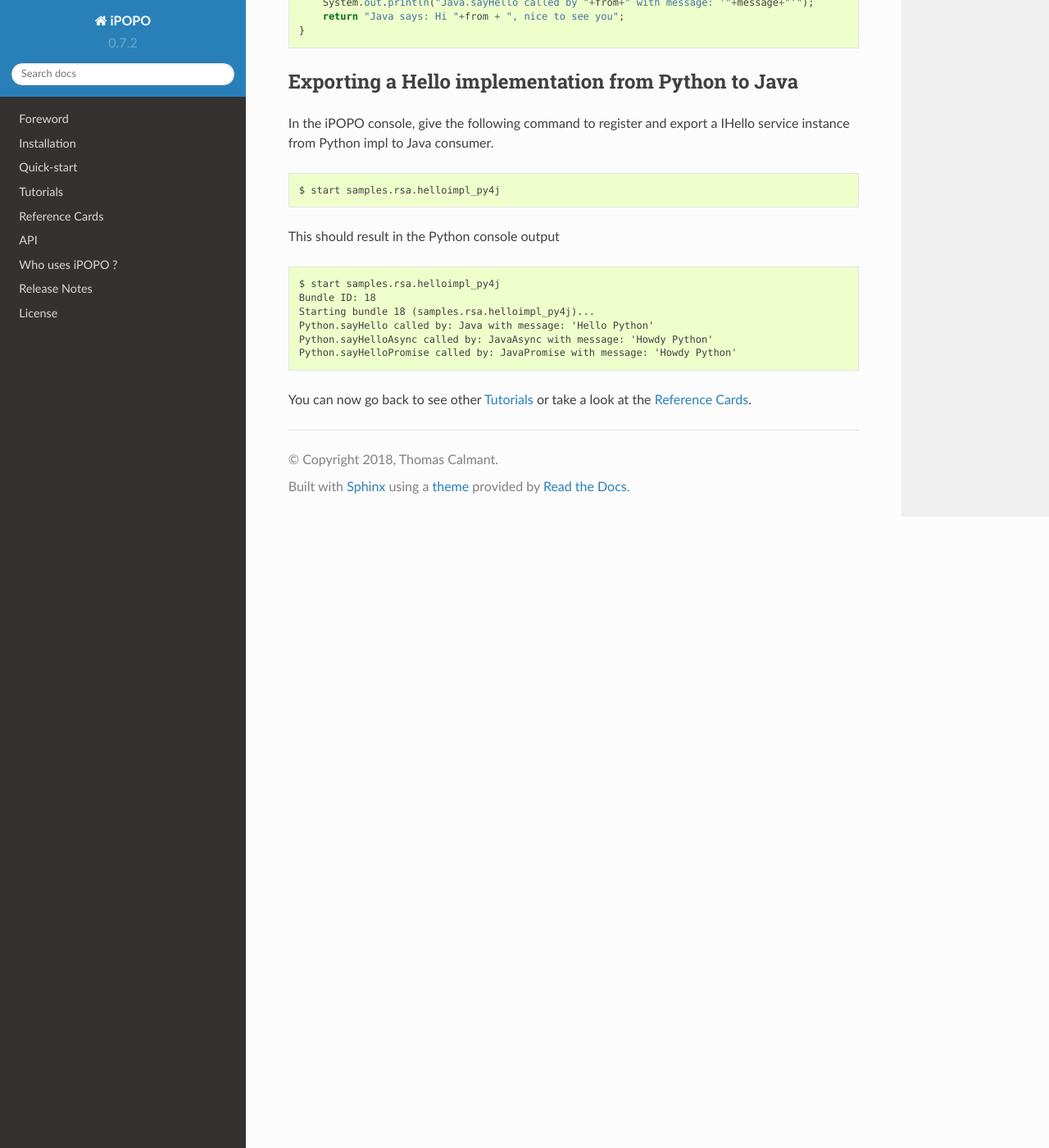
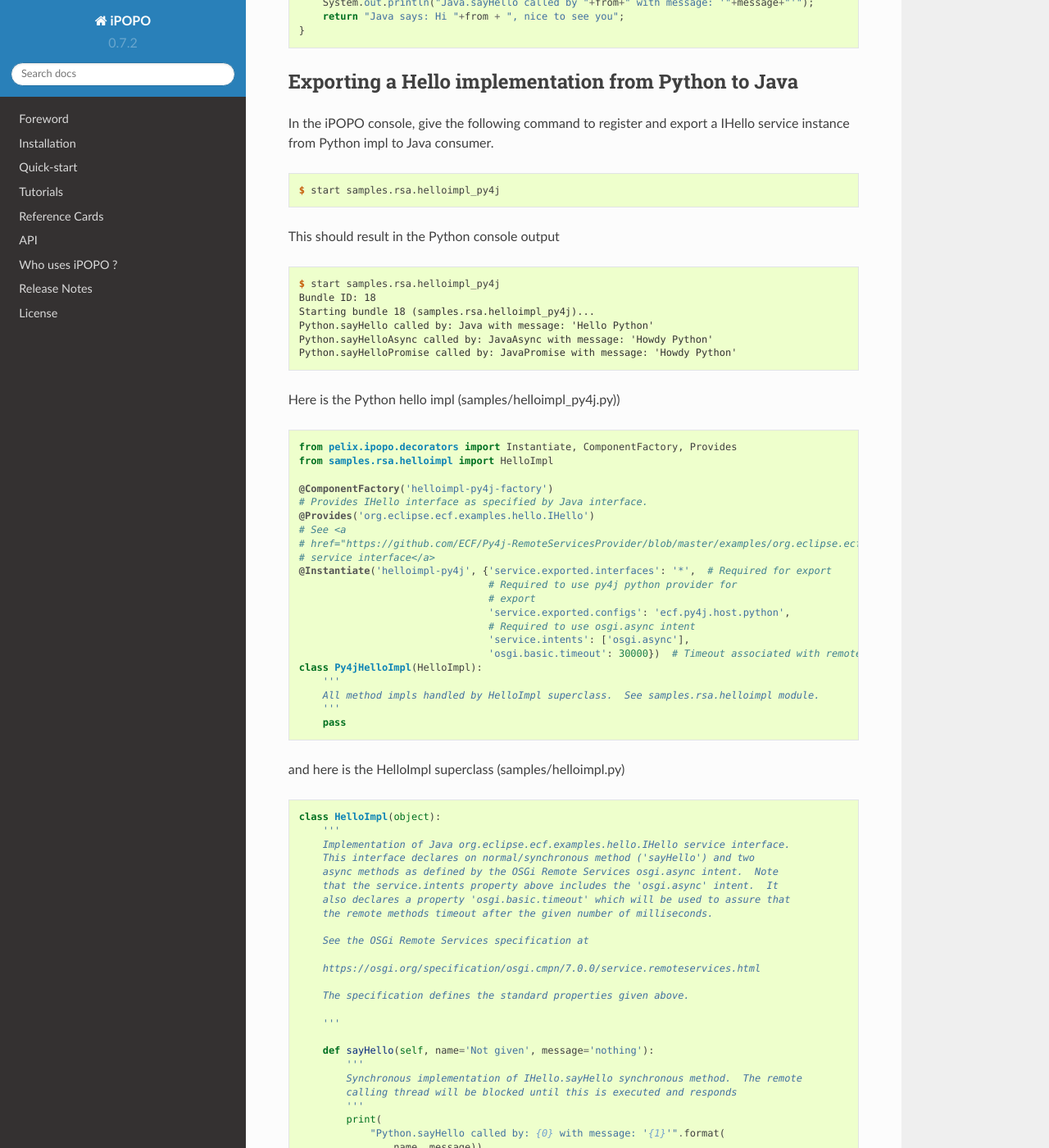
Before and after one commit to tcalmant/ipopo, a Sphinx documentation site: the page built from docs/tutorials/rsa_pythonjava.rst, in a window 1280 px wide and 1400 px high, scrolled down 3680 px. Shown: the whole window at 82% size. Built offline with Sphinx 7.4.7 and the Read the Docs theme 2.0.0, drawn with Linux system fonts in a browser that asks for light colours; pages that are not in the unit, such as notebooks, are missing from menus; some of the changed text lies outside the part shown.

Commit message:
Markup fix

```diff
--- a/docs/tutorials/rsa_pythonjava.rst
+++ b/docs/tutorials/rsa_pythonjava.rst
@@ -28,19 +28,19 @@
 
 In the ipopo home directory, start the top-level script for this sample:
 
-.. code-block:: none
+.. code-block:: console
 
     $ samples/run_rsa_py4java.py
 
 or
 
-.. code-block:: none
+.. code-block:: console
 
     $ python samples/run_rsa_py4java.py
 
 This should produce output to the Python std out like the following:
 
-.. code-block:: none
+.. code-block:: console
 
     ** Pelix Shell prompt **
     Python IHello service consumer received sync response: Java says: Hi PythonSync, nice to see you
@@ -116,7 +116,7 @@
 
 The print in the code above is responsible for the console output
 
-.. code-block:: none
+.. code-block:: console
 
     Python IHello service consumer received sync response: Java says: Hi PythonSync, nice to see you
 
@@ -134,7 +134,7 @@
 
 The print is responsible for the console output
 
-.. code-block:: none
+.. code-block:: console
 
     done with sayHelloAsync method
 
@@ -152,7 +152,7 @@
 
 Resulting in the console output
 
-.. code-block:: none
+.. code-block:: console
 
     done with sayHelloPromise method
 
@@ -160,7 +160,7 @@
 statement   Once the remote (Java) call is completed, the lambda expression callback is executed via Future.add_done_callback.
 This results in the output ordering of:
 
-.. code-block:: none
+.. code-block:: console
 
     Python IHello service consumer received sync response: Java says: Hi PythonSync, nice to see you
     done with sayHelloAsync method
@@ -172,7 +172,7 @@
 
 Note that at the same time as the Python-side console output above, in the Java console this will appear:
 
-.. code-block:: none
+.. code-block:: console
 
     Java.sayHello called by PythonSync with message: 'Hello Java'
     Java.sayHelloAsync called by PythonAsync with message: 'Hello Java'
@@ -193,13 +193,13 @@
 In the iPOPO console, give the following command to register and export a
 IHello service instance from Python impl to Java consumer.
 
-.. code-block:: none
+.. code-block:: console
 
     $ start samples.rsa.helloimpl_py4j
 
 This should result in the Python console output
 
-.. code-block:: none
+.. code-block:: console
 
     $ start samples.rsa.helloimpl_py4j
     Bundle ID: 18
@@ -208,5 +208,90 @@
     Python.sayHelloAsync called by: JavaAsync with message: 'Howdy Python'
     Python.sayHelloPromise called by: JavaPromise with message: 'Howdy Python'
 
+Here is the Python hello impl (samples/helloimpl_py4j.py))
+
+.. code-block:: python
+
+	from pelix.ipopo.decorators import Instantiate, ComponentFactory, Provides
+	from samples.rsa.helloimpl import HelloImpl
+
+	@ComponentFactory('helloimpl-py4j-factory')
+	# Provides IHello interface as specified by Java interface.
+	@Provides('org.eclipse.ecf.examples.hello.IHello')
+	# See <a
+	# href="https://github.com/ECF/Py4j-RemoteServicesProvider/blob/master/examples/org.eclipse.ecf.examples.hello/src/org/eclipse/ecf/examples/hello/IHello.java">IHello
+	# service interface</a>
+	@Instantiate('helloimpl-py4j', {'service.exported.interfaces': '*',  # Required for export
+	                                # Required to use py4j python provider for
+	                                # export
+	                                'service.exported.configs': 'ecf.py4j.host.python',
+	                                # Required to use osgi.async intent
+	                                'service.intents': ['osgi.async'],
+	                                'osgi.basic.timeout': 30000})  # Timeout associated with remote calls (in ms)
+	class Py4jHelloImpl(HelloImpl):
+	    '''
+	    All method impls handled by HelloImpl superclass.  See samples.rsa.helloimpl module.
+	    '''
+	    pass
+
+and here is the HelloImpl superclass (samples/helloimpl.py)
+
+.. code-block:: python
+
+	class HelloImpl(object):
+	    '''
+	    Implementation of Java org.eclipse.ecf.examples.hello.IHello service interface.
+	    This interface declares on normal/synchronous method ('sayHello') and two
+	    async methods as defined by the OSGi Remote Services osgi.async intent.  Note
+	    that the service.intents property above includes the 'osgi.async' intent.  It
+	    also declares a property 'osgi.basic.timeout' which will be used to assure that
+	    the remote methods timeout after the given number of milliseconds.
+
+	    See the OSGi Remote Services specification at
+
+	    https://osgi.org/specification/osgi.cmpn/7.0.0/service.remoteservices.html
+
+	    The specification defines the standard properties given above.
+
+	    '''
+
+	    def sayHello(self, name='Not given', message='nothing'):
+	        '''
+	        Synchronous implementation of IHello.sayHello synchronous method.  The remote
+	        calling thread will be blocked until this is executed and responds
+	        '''
+	        print(
+	            "Python.sayHello called by: {0} with message: '{1}'".format(
+	                name, message))
+	        return "PythonSync says: Howdy {0} that's a nice runtime you got there".format(
+	            name)
+
+	    def sayHelloAsync(self, name='Not given', message='nothing'):
+	        '''
+	        Implementation of IHello.sayHelloAsync.  This method will be executed via
+	        some thread, and the remote caller will not block.  This method should return
+	        either a String result (since the return type of IHello.sayHelloAsync is
+	        CompletableFuture<String>, OR a Future that returns a python string.  In this case,
+	        it returns the string directly.
+	        '''
+	        print(
+	            "Python.sayHelloAsync called by: {0} with message: '{1}'".format(
+	                name,
+	                message))
+	        return "PythonAsync says: Howdy {0} that's a nice runtime you got there".format(
+	            name)
+
+	    def sayHelloPromise(self, name='Not given', message='nothing'):
+	        '''
+	        Implementation of IHello.sayHelloPromise.  This method will be executed via
+	        some thread, and the remote caller will not block.
+	        '''
+	        print(
+	            "Python.sayHelloPromise called by: {0} with message: '{1}'".format(
+	                name,
+	                message))
+	        return "PythonPromise says: Howdy {0} that's a nice runtime you got there".format(
+	            name)
+
 You can now go back to see other :ref:`Tutorials` or take a look at the
 :ref:`refcards`.
```
